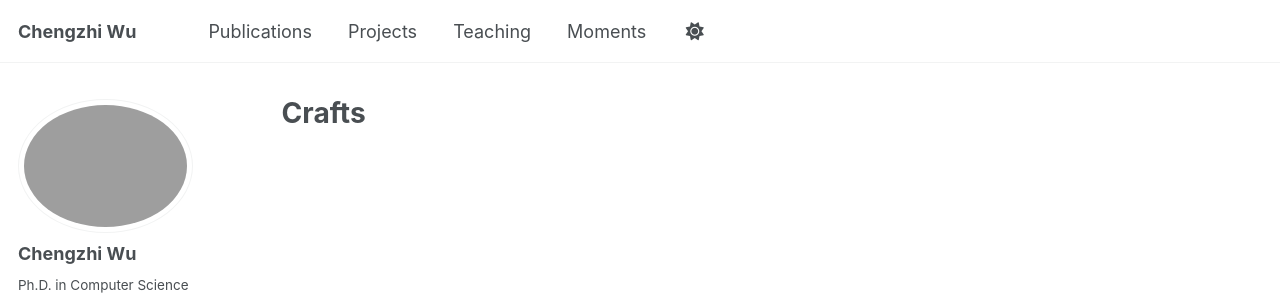
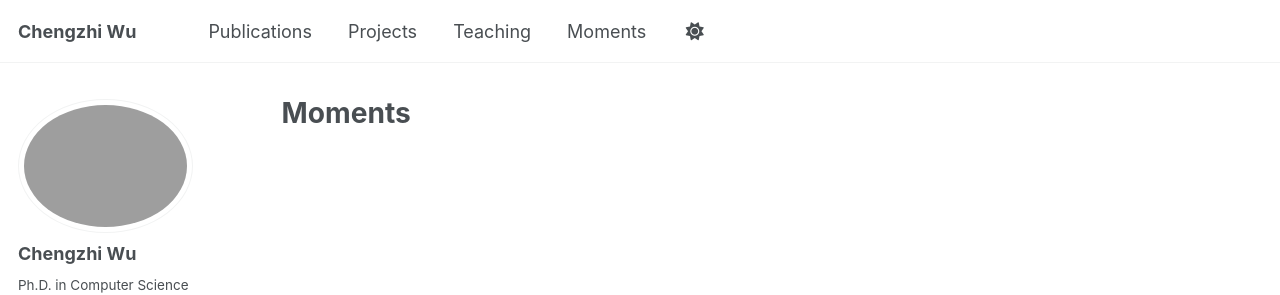
Before and after one commit to stevenczwu/stevenczwu.github.io, a Jekyll site: the page built from _pages/moments.html, in a window 1280 px wide. Shown: the top 295 px of the page. Built offline with Jekyll 4.4.1, drawn with Linux system fonts in a browser that asks for light colours; some web fonts are replaced.

Commit message:
update moments

```diff
--- a/_pages/moments.html
+++ b/_pages/moments.html
@@ -1,14 +1,14 @@
 ---
 layout: single
-title: "Crafts"
-permalink: /crafts/
+title: "Moments"
+permalink: /moments/
 author_profile: true
 ---
 
 {% include base_path %}
 
-{% for post in site.crafts reversed %}
-  <div class="crafts-entry" style="margin-bottom: 3em;">
+{% for post in site.moments reversed %}
+  <div class="moments-entry" style="margin-bottom: 3em;">
     <h2>{{ post.title }}</h2>
     <p>
       {% if post.type %}{{ post.type }}, {% endif %}
@@ -21,7 +21,7 @@ author_profile: true
         {{ post.date | default: "1900-01-01" | date: "%Y" }}
       {% endif %}
     </p>
-    <div class="crafts-content">
+    <div class="moments-content">
       {{ post.content }}
     </div>
   </div>
```
